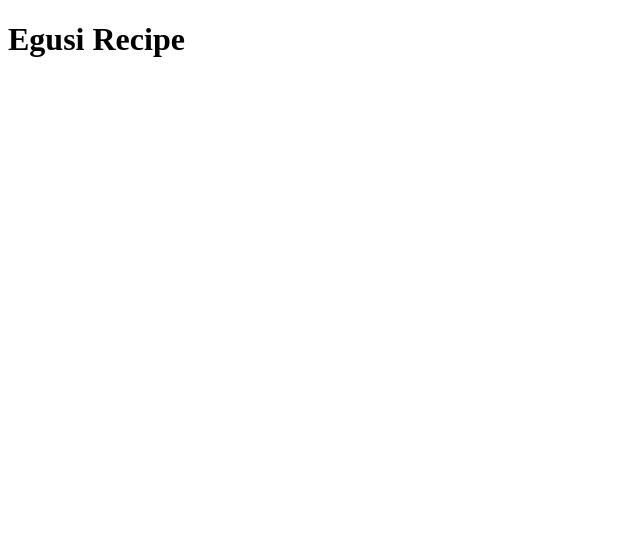
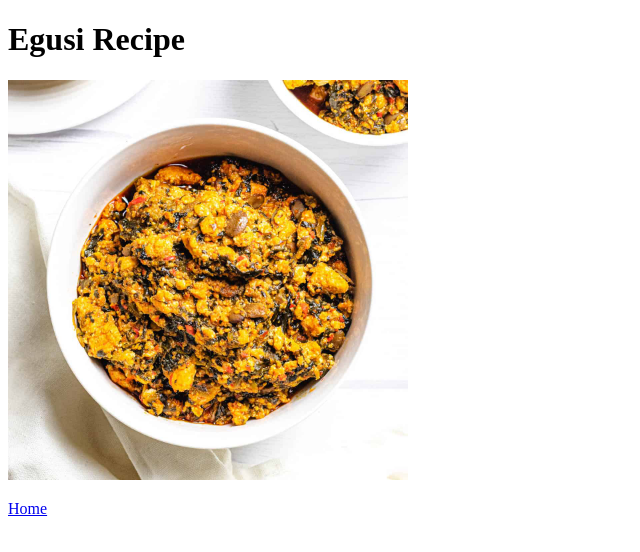
Before and after one commit to Gaius-Okoase/odin-recipes, a plain HTML site: page recipes/egusi.html in a window 1280 px wide. Shown: the whole page, without its empty margins (0-640 px from the left). Drawn offline with Linux system fonts and the light colour scheme.

Commit message:
Add new directory for recipe images
Link egusi image to egusi recipe

```diff
--- a/recipes/egusi.html
+++ b/recipes/egusi.html
@@ -7,6 +7,9 @@
 </head>
 <body>
     <h1>Egusi Recipe</h1>
-    <a href="../index.html"></a>
+    <p>
+        <img src="../recipes-image/egusi.jpg" alt="Egusi soup" width="400">
+    </p>
+    <a href="../index.html">Home</a>
 </body>
 </html>
```
Also changed, not shown: recipes-image/egusi.jpg (added).
